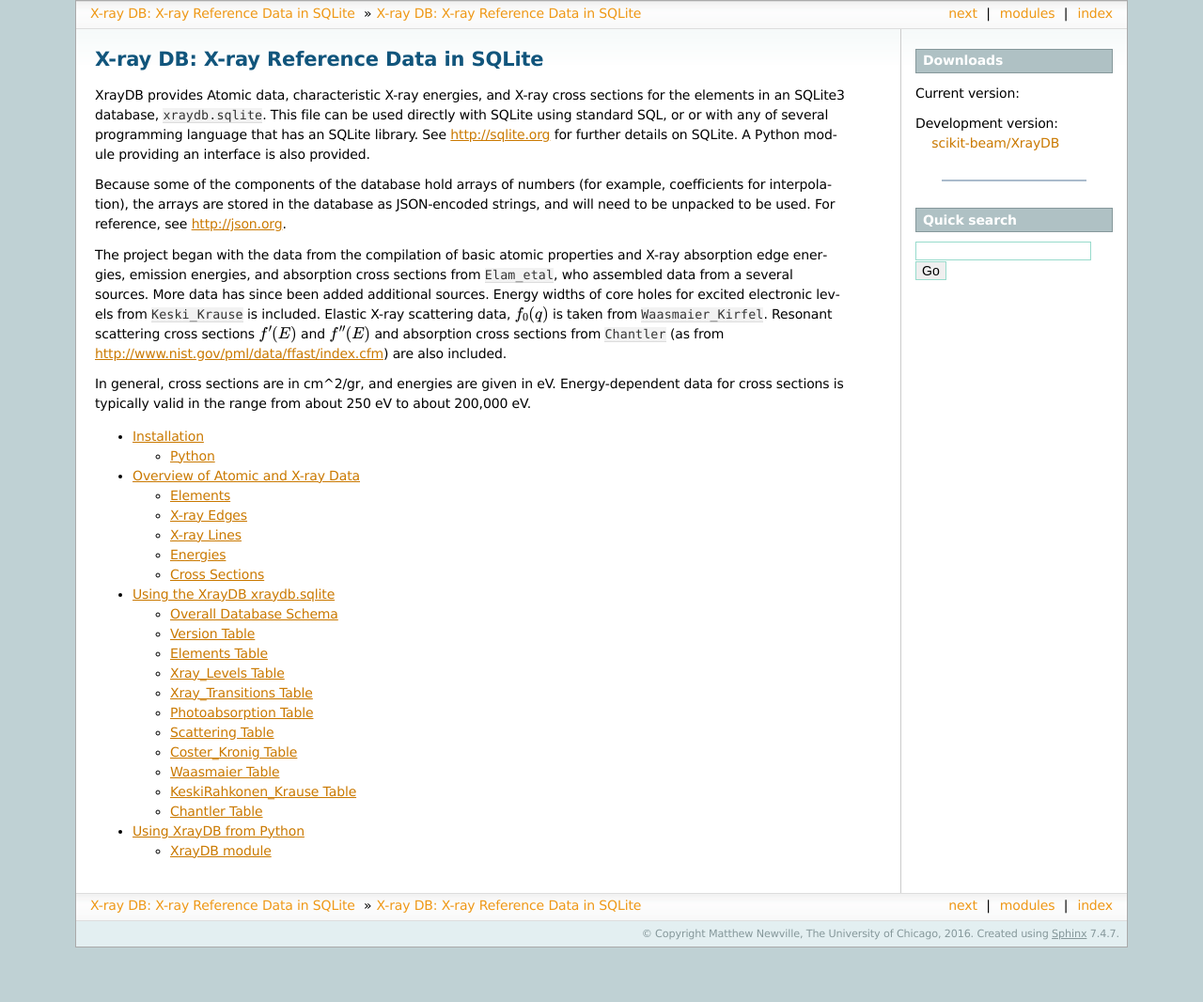
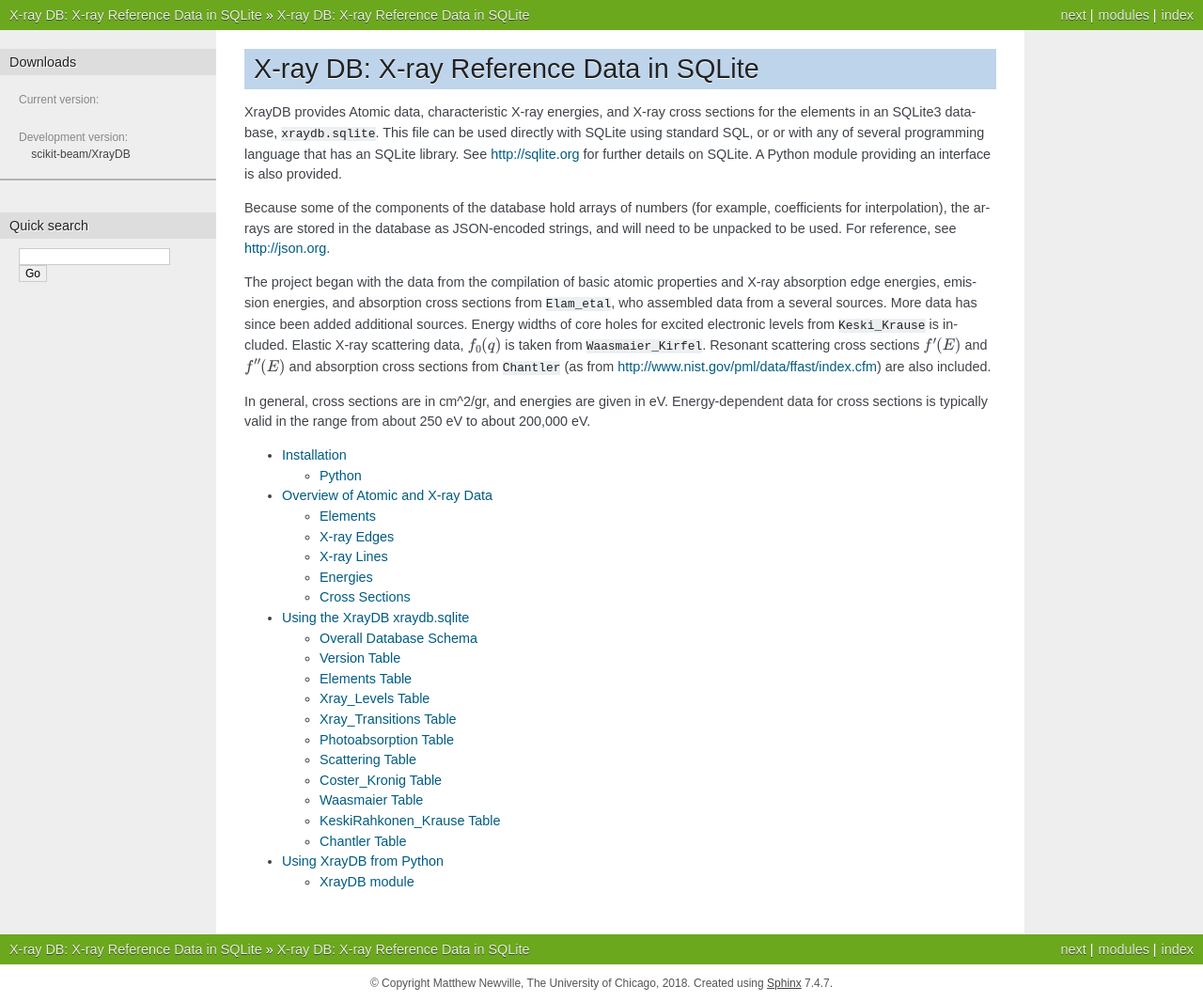
Before and after one commit to xraypy/XrayDB, a Sphinx documentation site: the page built from doc/index.rst, in a window 1280 px wide. Shown: the whole page at 94% size. Built offline with Sphinx 7.4.7, drawn with Linux system fonts in a browser that asks for light colours; the version number could not be read and is left out; cross-references to code outside the pages are shown as plain code; before the commit the page ends 1008 px from its top, so only the background shows below that.

Commit message:
doc tweaks

```diff
--- a/doc/conf.py
+++ b/doc/conf.py
@@ -28,7 +28,7 @@ extensions = ['sphinx.ext.autodoc',
               'sphinx.ext.extlinks',
               'sphinxcontrib.napoleon',
               'sphinxcontrib.argdoc',
-              'natbib',  ##  NOTE:  Requires pybtex! (pip install pybtex)
+              'sphinxcontrib.bibtex',
               ]
 
 todo_include_todos = True
@@ -47,7 +47,7 @@ master_doc = 'index'
 
 # General information about the project.
 project = u'xraydb'
-copyright = u'Matthew Newville, The University of Chicago, 2016'
+copyright = u'Matthew Newville, The University of Chicago, 2018'
 
 # The version info for the project you're documenting, acts as replacement for
 # |version| and |release|, also used in various other places throughout the
@@ -114,9 +114,9 @@ pygments_style = 'sphinx'
 
 # The theme to use for HTML and HTML Help pages.  Major themes that come with
 # Sphinx are currently 'default' and 'sphinxdoc'.
-html_theme = 'sphinxdoc'
+# html_theme = 'sphinxdoc'
 # html_theme = 'alabaster'
-# html_theme = 'nature'
+html_theme = 'nature'
 # html_theme = 'agogo'
 # html_theme_options = {'pagewidth':'85em', 'documentwidth':'60em', 'sidebarwidth': '25em',
 #                       # 'headercolor1': '#000080',
```
Also changed, not shown: README.md (+12 -7 lines).
